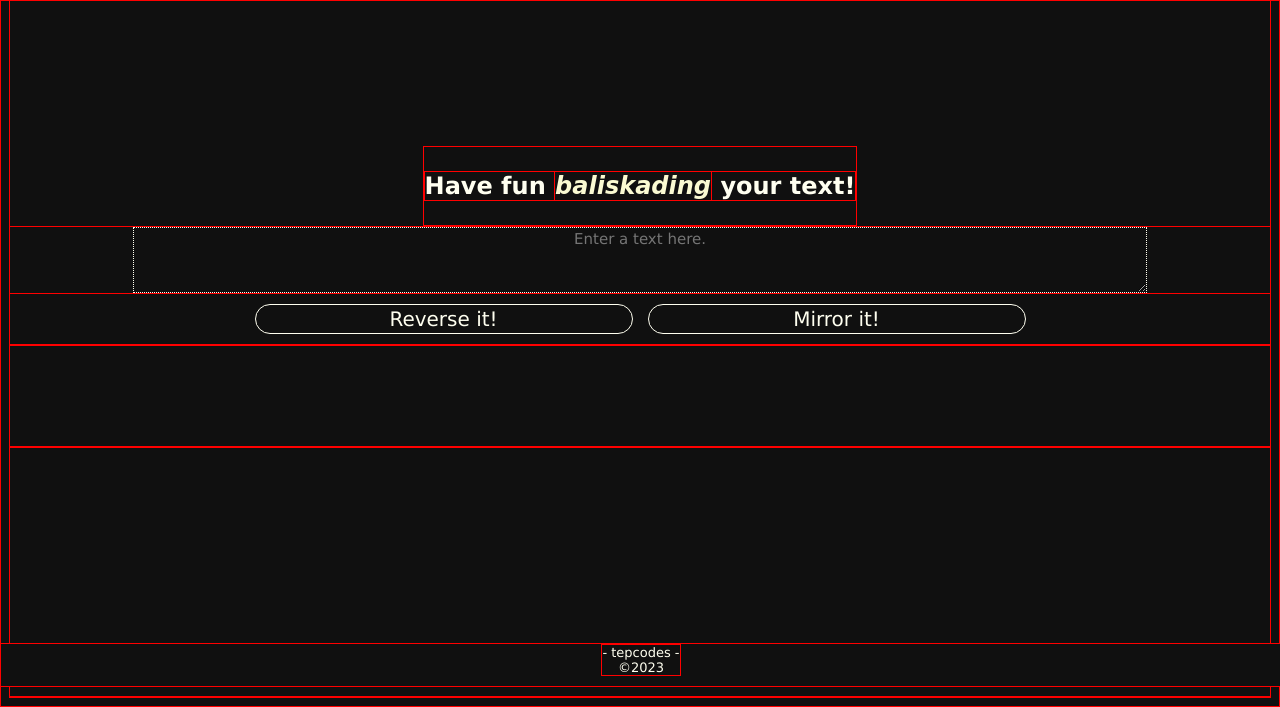
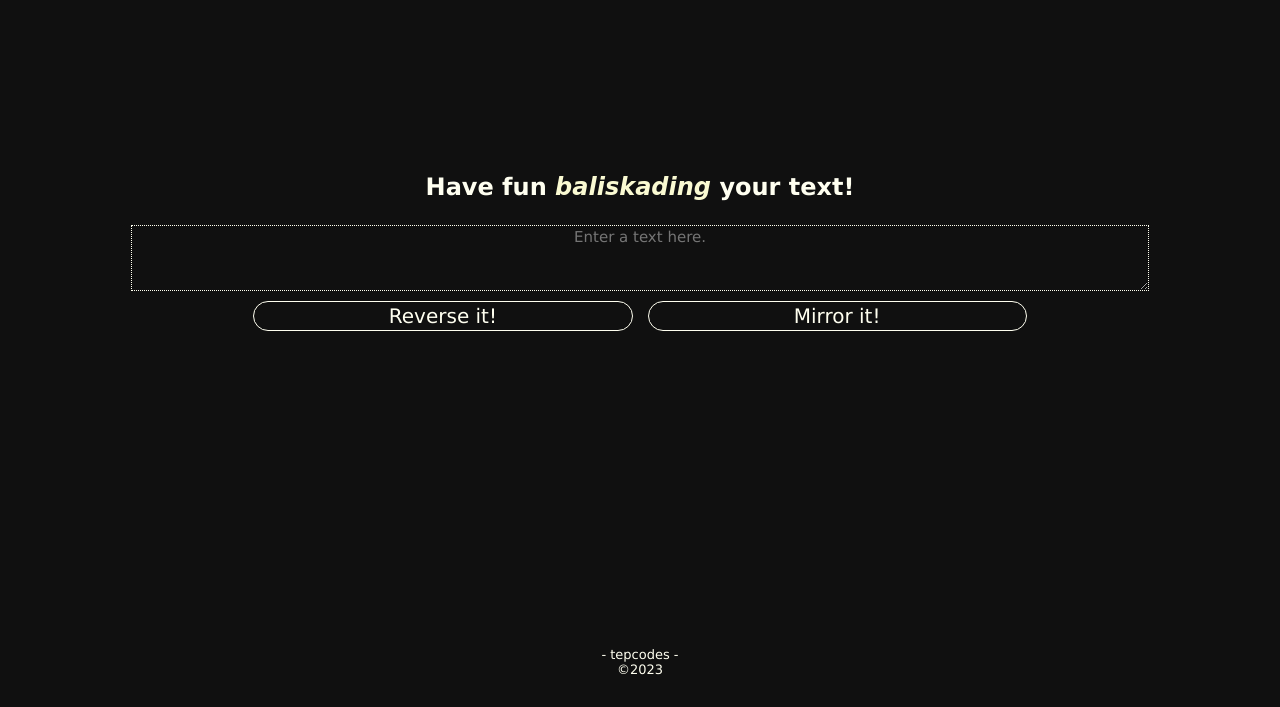
Before and after one commit to tepcodes/baliskad, a plain HTML site: page index.html in a window 1280 px wide. Shown: the part 113-820 px from the top of the page. Drawn offline with Linux system fonts and the light colour scheme.

```diff
--- a/index-css.css
+++ b/index-css.css
@@ -2,7 +2,7 @@
     background-color: #101010;
     color: ivory;
     font-family: Verdana, Geneva, Tahoma, sans-serif;
-    border: red solid 1px;
+    /* border: red solid 1px; */
 }
 
 body {
```
